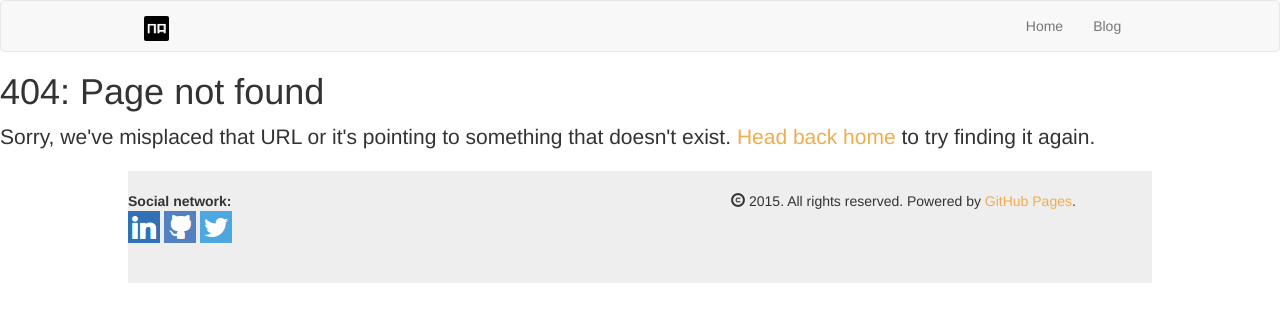
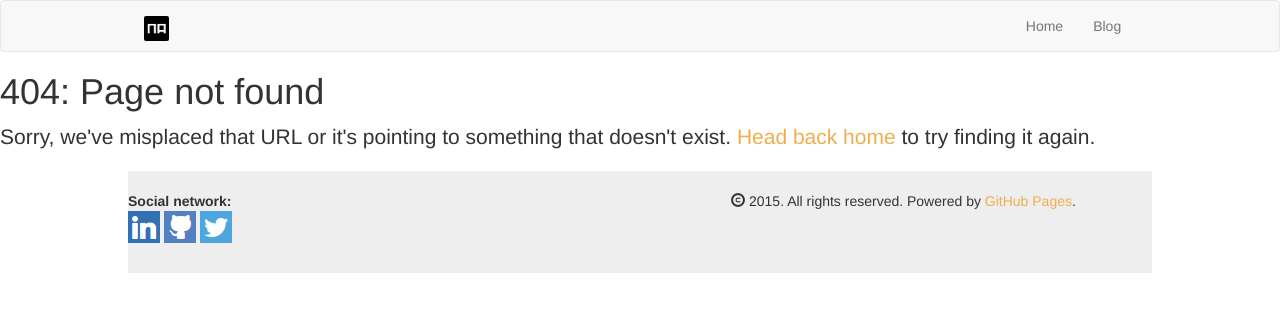
Before and after one commit to nicoaravena/nicoaravena.github.io, a Jekyll site: the page built from 404.html, in a window 1280 px wide. Shown: the top 322 px of the page. Built offline with Jekyll 4.4.1, drawn with Linux system fonts in a browser that asks for light colours; nearby versions of some CDN libraries; Markdown is read by kramdown in place of the engine named in the settings.

Commit message:
More fixes

```diff
--- a/_includes/about.html
+++ b/_includes/about.html
@@ -3,10 +3,10 @@
 </div>
 <div class="about-bg">
 	<div class="row">
-		<div class="col-md-3 col-md-offset-1">
+		<div class="col-md-3 col-md-offset-1 col-xs-3 col-xs-offset-1">
 			<img src="/public/images/profile.jpg" class="img-thumbnail img-profile img-responsive">
 		</div>
-		<div class="col-md-7">
+		<div class="col-md-7 col-xs-7">
 			<blockquote>
 				<h2 class="white-shadow">{{ site.title }}</h2>
 				<p class="white-shadow"> Civil Engineering in Information Systems student at <a href="http://www.uach.cl">Universidad Austral de Chile</a>. Have some experience as a free lancer, working for <a href="http://www.bint.cl">Bint Ltd</a>.</p>
--- a/_includes/footer.html
+++ b/_includes/footer.html
@@ -1,4 +1,5 @@
 <div class="footer">
+	<div class="footer-content">
 		<div class="row">
 			<div class="col-md-6">
 				<address>
@@ -15,3 +16,5 @@
 				</div>
 			</div>
 		</div>
+	</div>
+</div>
--- a/public/css/style.css
+++ b/public/css/style.css
@@ -70,6 +70,10 @@ a, a:hover, a:visited, a:focus {
 }
 */
 
+.navbar {
+	margin-bottom: none;
+}
+
 .navbar .container-fluid {
 	margin-left: auto;
 	margin-right: auto;
@@ -98,24 +102,33 @@ a, a:hover, a:visited, a:focus {
 
 .footer {
 	padding: 20px 0px;
+	padding-bottom: 10px;
+	background: #eee;
+}
+
+.footer {
 	background: #eee;
 	margin: auto;
 	width: 80%;
 }
 
 .footer .copyright {
-	text-align: middle;
+	vertical-align: middle;
 }
 
 .project {
 	padding: 15px 10px;
+	text-shadow: 2px 2px 2px #000;
+}
+
+.project img {
 	opacity: 0.7;
 	transition: .5s;
 	-webkit-transition: .5s;
 	-moz-transition: .5s;
 }
 
-.project:hover {
+.project:hover img{
 	opacity: 1;
 }
 
```
Also changed, not shown: public/images/16958-cicuit-board-1920x1200-computer-wallpaper.jpg (added), public/images/abstract-vectors-technology-modern-graphics-wallpaper-latest-hd-technology-wallpaper-wallpapers-hd-1920x1080-for-mobile-free-download-windows-7-1366x768-iphone-photoshop-tutorial-android.jpg (added). Lines whose indentation alone changed are shown as unchanged.
